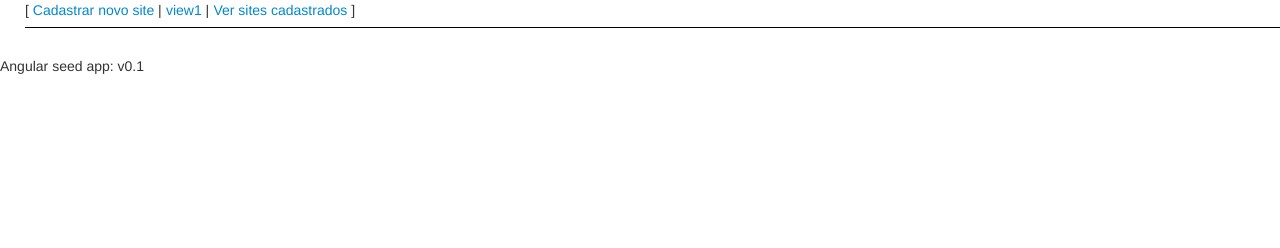
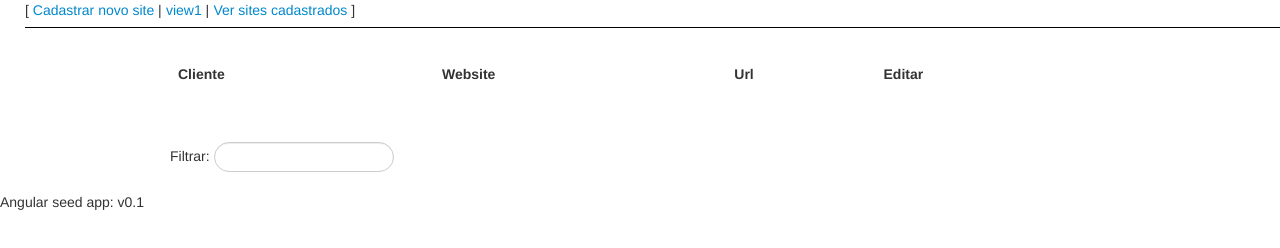
Before and after one commit to nauweb/sitetrackr, a plain HTML site: page app/index.html at #/lista in a window 1280 px wide. Drawn offline with Linux system fonts and the light colour scheme; no server answers.

Commit message:
Lsiatgem de sites exibida em forma de tabela

```diff
--- a/app/partials/listaSites.html
+++ b/app/partials/listaSites.html
@@ -1,7 +1,32 @@
-<div ng-repeat="site in sites">
-	<div class="site row-fluid">
-		<div class="site-title span4">{{site.siteName}}</div>
-		<div class="site-link span4"><a href="{{site.siteUrl}}" target="_blank">{{site.siteUrl}}</a></div>
-		<div class="edit-link span1"><a href="#/edit/{{site._id.$oid}}"><i class="icon-pencil"></i></a><a href="#/edit/{{site._id.$oid}}"><small> Editar</small></a></div>
+<table class="table" width="100%" border="0">
+  <thead>
+    <tr>
+    	<th>Cliente</th>
+    	<th>Website</th>
+    	<th>Url</th>
+    	<th>Editar</th>
+    </tr>
+  </thead>
+  <tbody>
+  	<tr ng-repeat="site in sites | filter:search">
+  	  <td>Nome do cliente</td>
+  	  <td>{{site.siteName}}</td>
+  	  <td><a href="{{site.siteUrl}}" target="_blank">{{site.siteUrl}}</a></td>
+  	  <td><a href="#/edit/{{site._id.$oid}}"><i class="icon-pencil"></i></a><a href="#/edit/{{site._id.$oid}}"><small> Editar</small></a></td>
+  	</tr>
+  </tbody>
+</table>
+
+
+
+<div class="site row-fluid show-grid">
+	<div class="span6"></div>
+	<div class="span6"></div>
+</div>
+<div class="site row-fluid show-grid">
+	<div class="span12">
+		<form class="form-search alignright">
+		  Filtrar: <input type="text" class="input-medium search-query" ng-model="search">
+		</form>
 	</div>
-</ul>
+</div>
```
